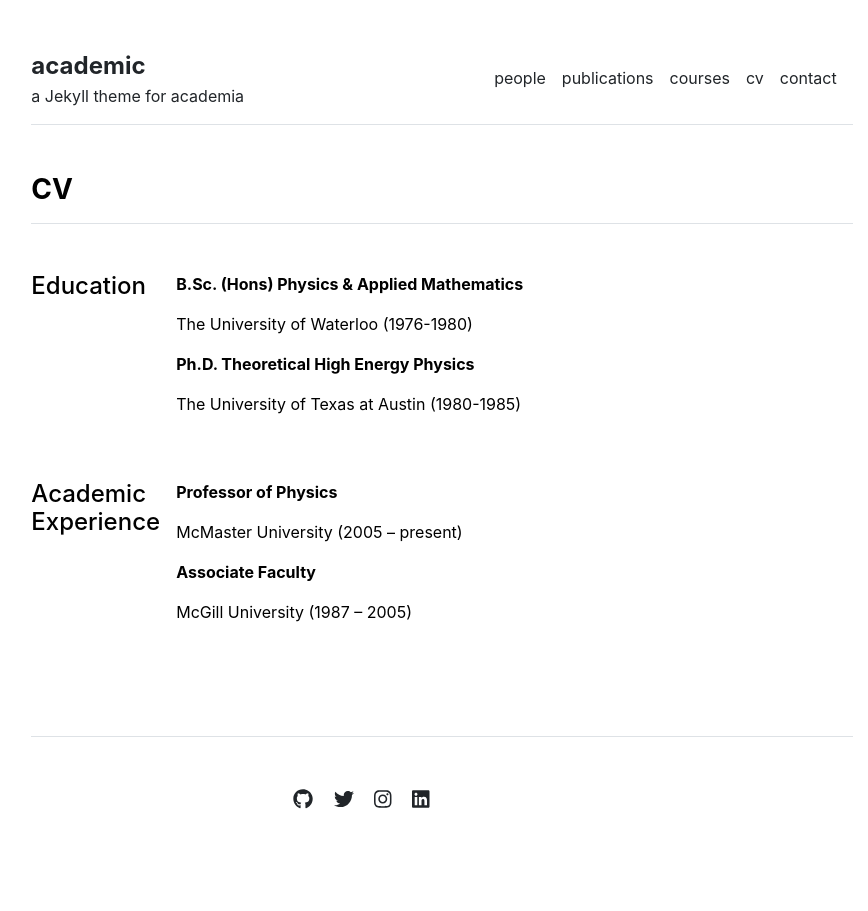
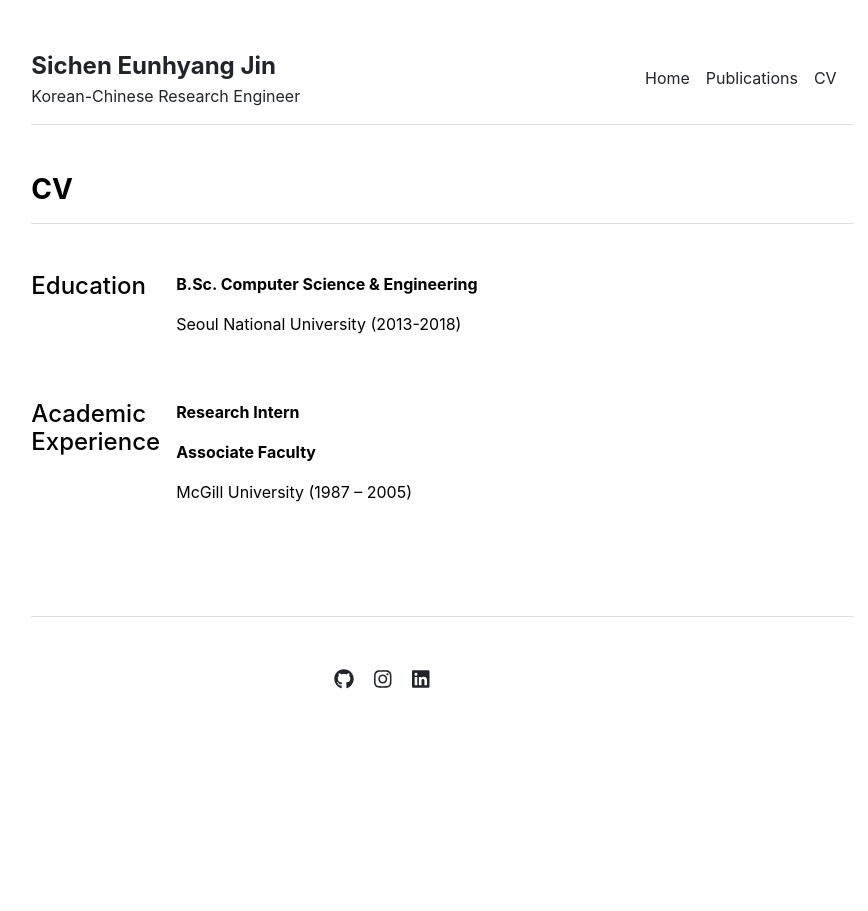
Before and after one commit to chenehk/chenehk.github.io, a Jekyll site: the page built from cv.md, in a window 1280 px wide. Shown: the whole page, without its empty margins (198-1066 px from the left). Built offline with Jekyll 4.4.1, drawn with Linux system fonts in a browser that asks for light colours.

Commit message:
add change

```diff
--- a/_config.yml
+++ b/_config.yml
@@ -1,4 +1,4 @@
 url: ''
 baseurl: ''
-title: academic
-description: a Jekyll theme for academia
+title: Sichen Eunhyang Jin
+description: Korean-Chinese Research Engineer
--- a/_data/cv/academic-experience.yml
+++ b/_data/cv/academic-experience.yml
@@ -1,5 +1,3 @@
-- title: 'Professor of Physics'
-  description: 'McMaster University (2005 – present)'
-
-- title: 'Associate Faculty'
-  description: 'McGill University (1987 – 2005)'
+- title: Research Intern
+- title: Associate Faculty
+  description: McGill University (1987 – 2005)
--- a/_data/cv/education.yml
+++ b/_data/cv/education.yml
@@ -1,5 +1,2 @@
-- title: 'B.Sc. (Hons) Physics & Applied Mathematics'
-  description: 'The University of Waterloo (1976-1980)'
-
-- title: 'Ph.D. Theoretical High Energy Physics'
-  description: 'The University of Texas at Austin (1980-1985)'
+- title: B.Sc. Computer Science & Engineering
+  description: Seoul National University (2013-2018)
--- a/contact.md
+++ /dev/null
@@ -1,4 +0,0 @@
----
-layout: contact
-title: "Contact"
----
--- a/courses.md
+++ /dev/null
@@ -1,4 +0,0 @@
----
-layout: courses
-title: "Courses"
----
--- a/people.md
+++ /dev/null
@@ -1,4 +0,0 @@
----
-layout: people
-title: "People"
----
```
Also changed, not shown: _data/settings.yml (+56 -20 lines), index.md (+2 -5 lines).
